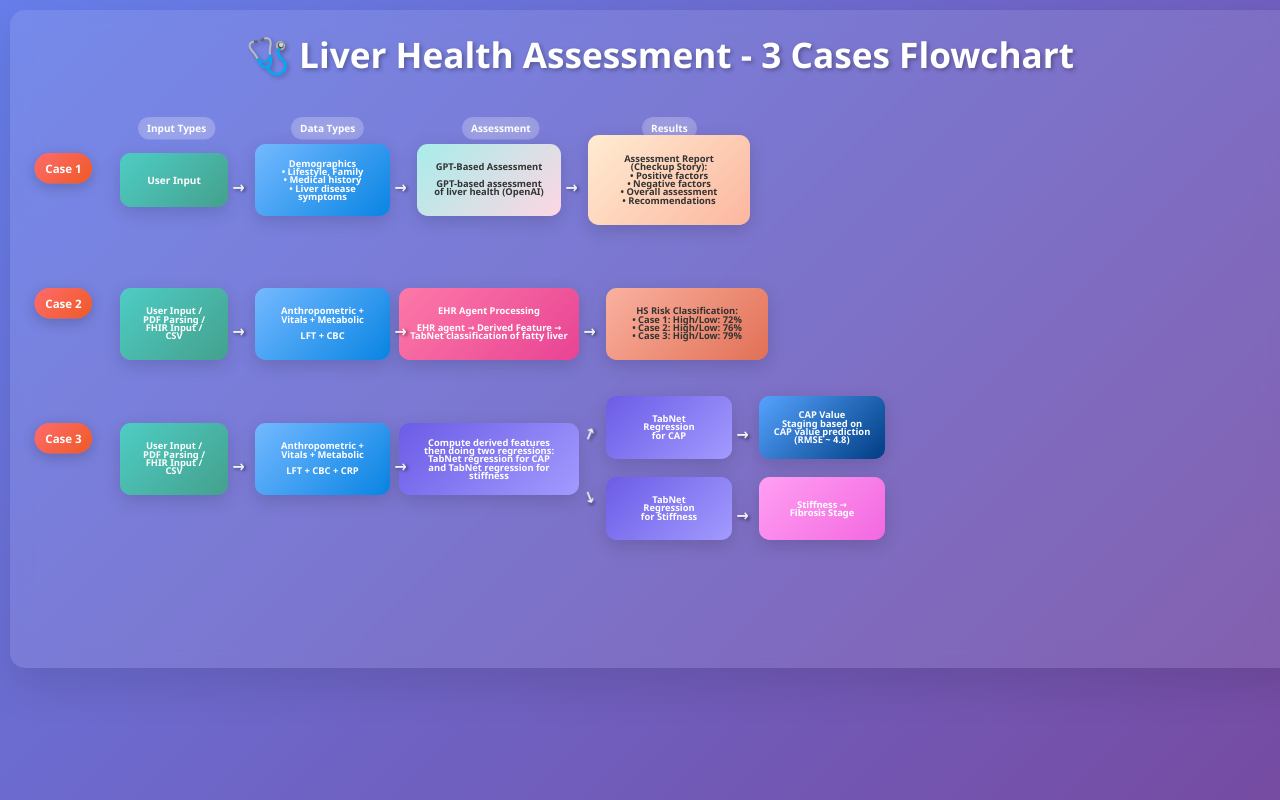
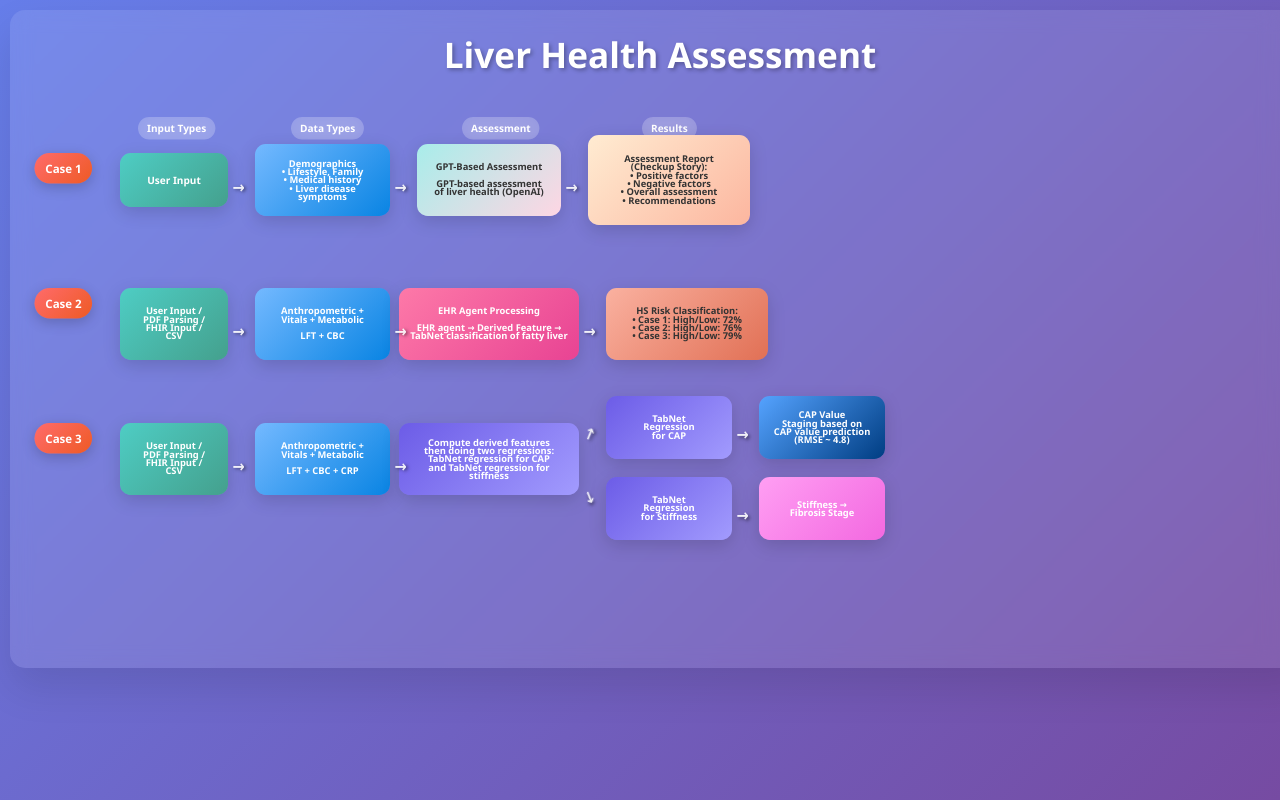
Before and after one commit to glitery-glue/flowchart_women_health_assessment, a plain HTML site: page index.html in a window 1280 px wide. Shown: the top 800 px of the page. Drawn offline with Linux system fonts and the light colour scheme.

Commit message:
Minor changes

```diff
--- a/index.html
+++ b/index.html
@@ -295,7 +295,7 @@
 </head>
 <body>
     <div class="container">
-        <h1>🩺 Liver Health Assessment - 3 Cases Flowchart</h1>
+        <h1> Liver Health Assessment </h1>
         <div class="flowchart">
 
             <!-- Column Headers -->
```
